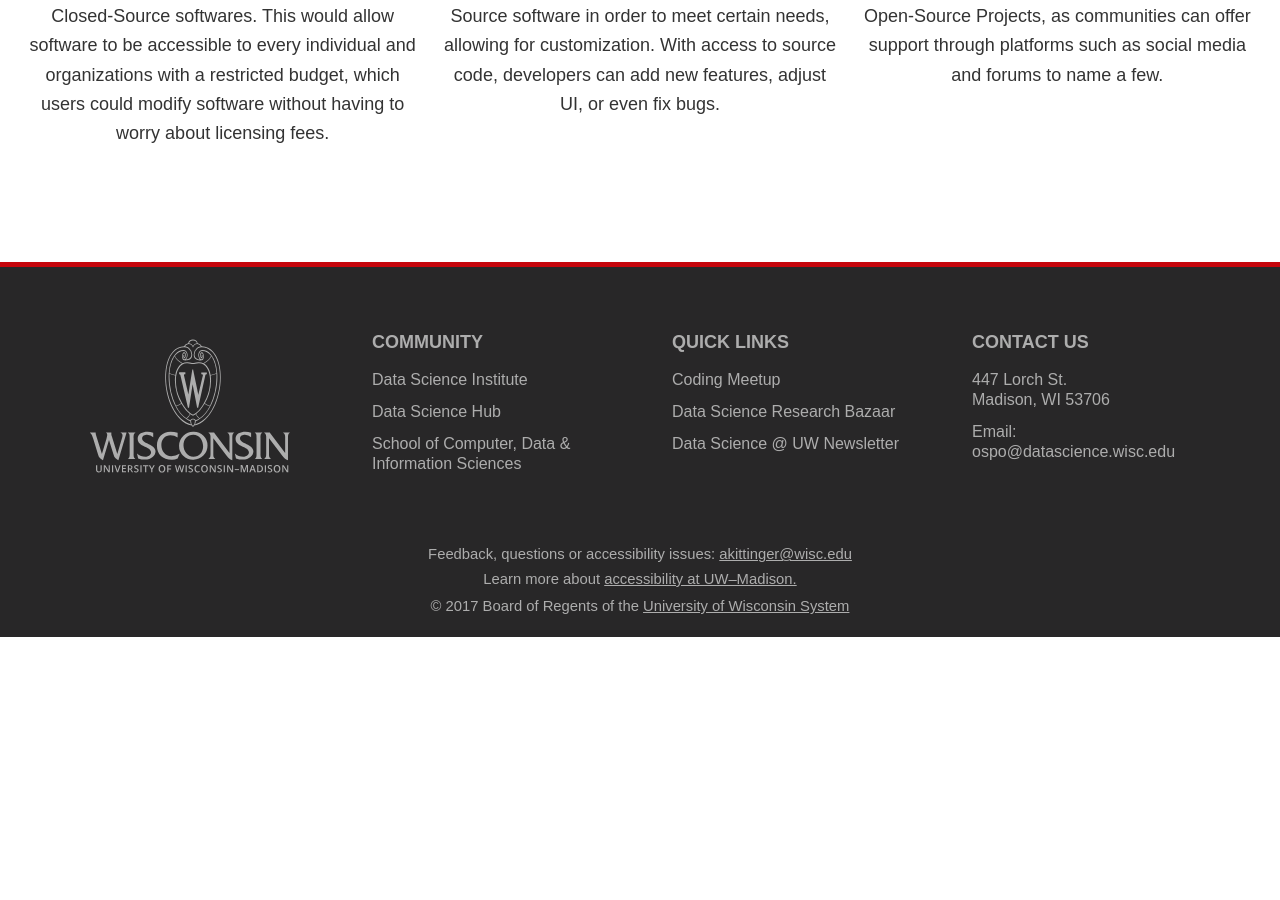
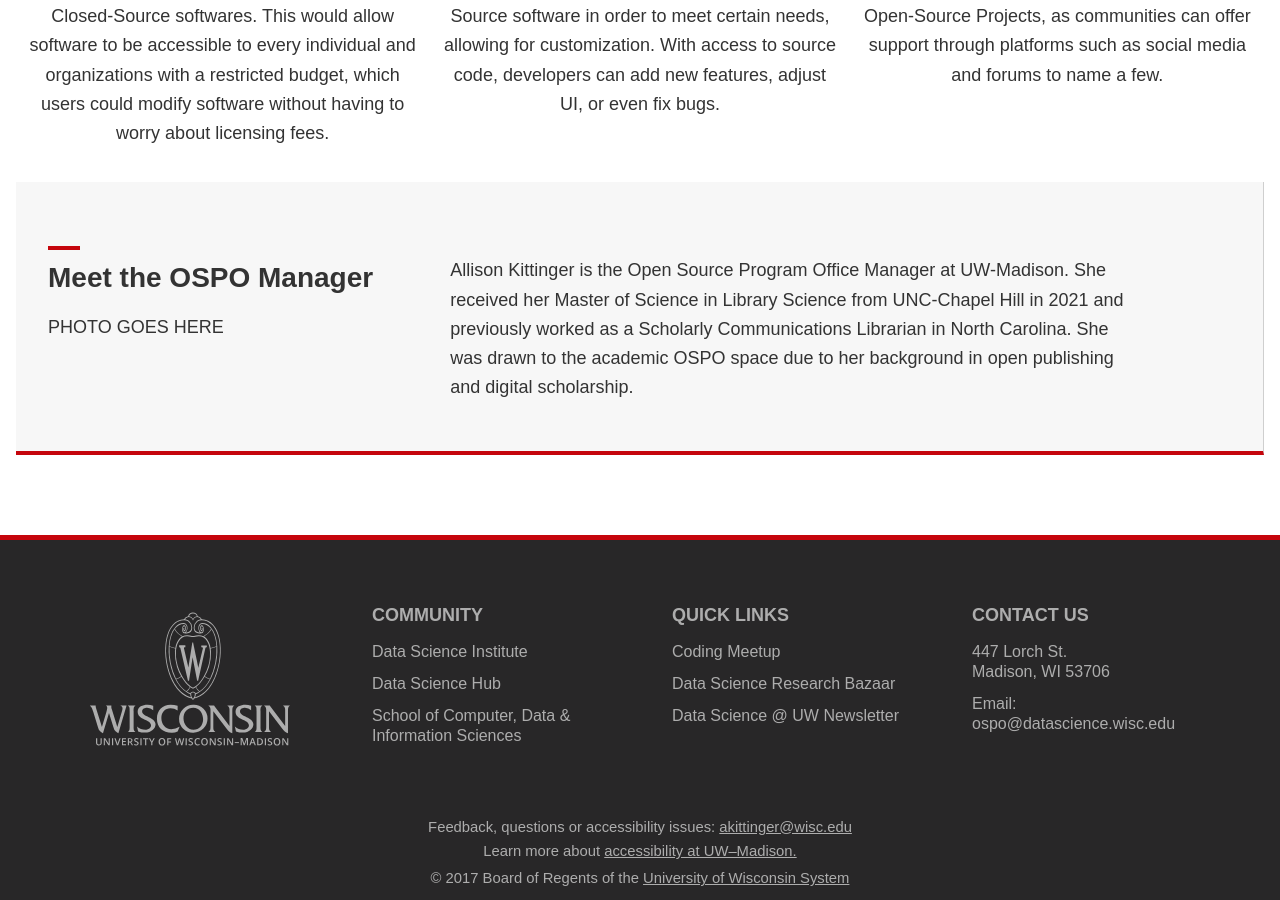
Before and after one commit to UW-Madison-DSI/ospo.wisc.edu-version-1.0, a Jekyll site: the page built from index.html, in a window 1280 px wide and 900 px high, scrolled down 1675 px. Built offline with Jekyll 4.4.1, drawn with Linux system fonts in a browser that asks for light colours; some web fonts are replaced; before the commit the page ends 2312 px from its top, so only the background shows below that.

Commit message:
Made the structure of the profile

```diff
--- a/index.html
+++ b/index.html
@@ -119,6 +119,19 @@
                 </div>
             </ul>
         </div>
+        <div class="d-flex flex-col uw-content-box justify-content-around">
+            <div class="row">
+                <div class="col-sm-12 col-md-4">
+                        <h2 class="uw-mini-bar">Meet the OSPO Manager</h2>
+                        <p class="font-weight-bold">PHOTO GOES HERE</p>
+                </div>
+                <div class="col-sm-12 col-md-8">
+                    <div class="text-md-start">
+                        <p style="margin-top: 50px; margin-right: 100px;">Allison Kittinger is the Open Source Program Office Manager at UW-Madison. She received her Master of Science in Library Science from UNC-Chapel Hill in 2021 and previously worked as a Scholarly Communications Librarian in North Carolina. She was drawn to the academic OSPO space due to her background in open publishing and digital scholarship.</p>
+                    </ul>
+                </div>
+            </div>
+        </div>
         <!--
         <div class="d-flex">
             <div class="flex-col flex-wrap justify-content-between">
```
